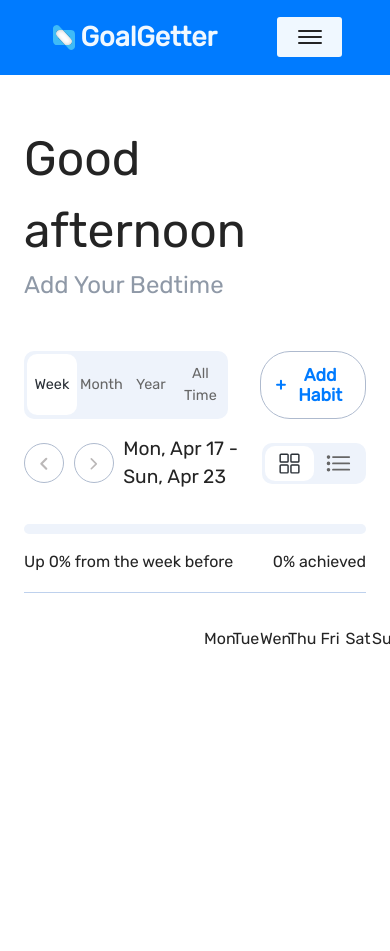
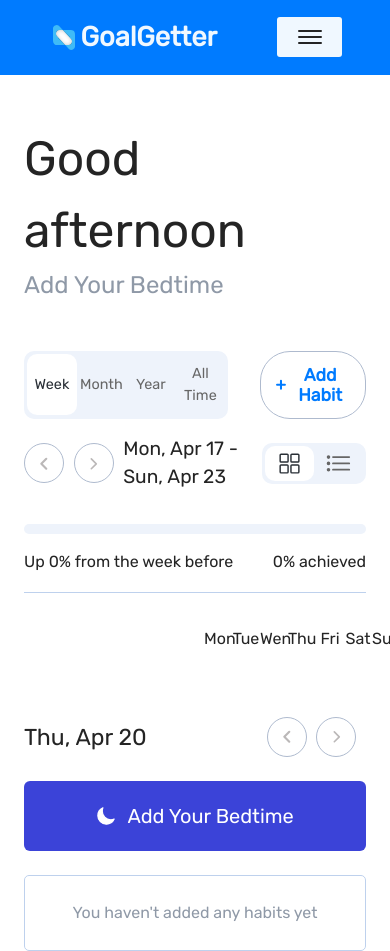
Before and after one commit to blacknii/habit-tracker, a React (Vite) app in the folder habit tracker/: page / in a window 390 px wide. Before the commit the page ends 844 px from the top, so only its background shows below. Built offline with nearby package versions, Linux system fonts and the light colour scheme.

Commit message:
Improve web app responsiveness

```diff
--- a/habit tracker/src/components/dashboard/Dashboard.module.css
+++ b/habit tracker/src/components/dashboard/Dashboard.module.css
@@ -7,7 +7,6 @@
 
 @media (max-width: 1250px) {
   .container {
-    display: flex;
     width: 100%;
     gap: 3rem;
     padding-bottom: 12rem;
@@ -15,3 +14,10 @@
     overflow: auto;
   }
 }
+
+@media (max-width: 940px) {
+  .container {
+    flex-wrap: wrap;
+    justify-content: center;
+  }
+}
--- a/habit tracker/src/components/dashboard/dashboardLeft/DashboardLeftHabit.module.css
+++ b/habit tracker/src/components/dashboard/dashboardLeft/DashboardLeftHabit.module.css
@@ -64,3 +64,20 @@
   overflow: hidden;
   max-width: 7.5rem;
 }
+
+@media (max-width: 600px) {
+  .day-done,
+  .day-not-done,
+  .day-waining,
+  .day-inactive {
+    height: 1.4rem;
+    width: 1.4rem;
+  }
+
+  .week {
+    display: grid;
+    grid-template-columns: 10rem 1fr 5rem;
+    height: 3.75rem;
+    font-size: 0.9rem;
+  }
+}
--- a/habit tracker/src/components/dashboard/dashboardRight/DashboardRight.module.css
+++ b/habit tracker/src/components/dashboard/dashboardRight/DashboardRight.module.css
@@ -56,6 +56,7 @@
 
 .habbits {
   display: flex;
+  align-items: center;
   flex-direction: column;
   border: 1px solid #bed1ed;
   border-radius: 5px;
```
